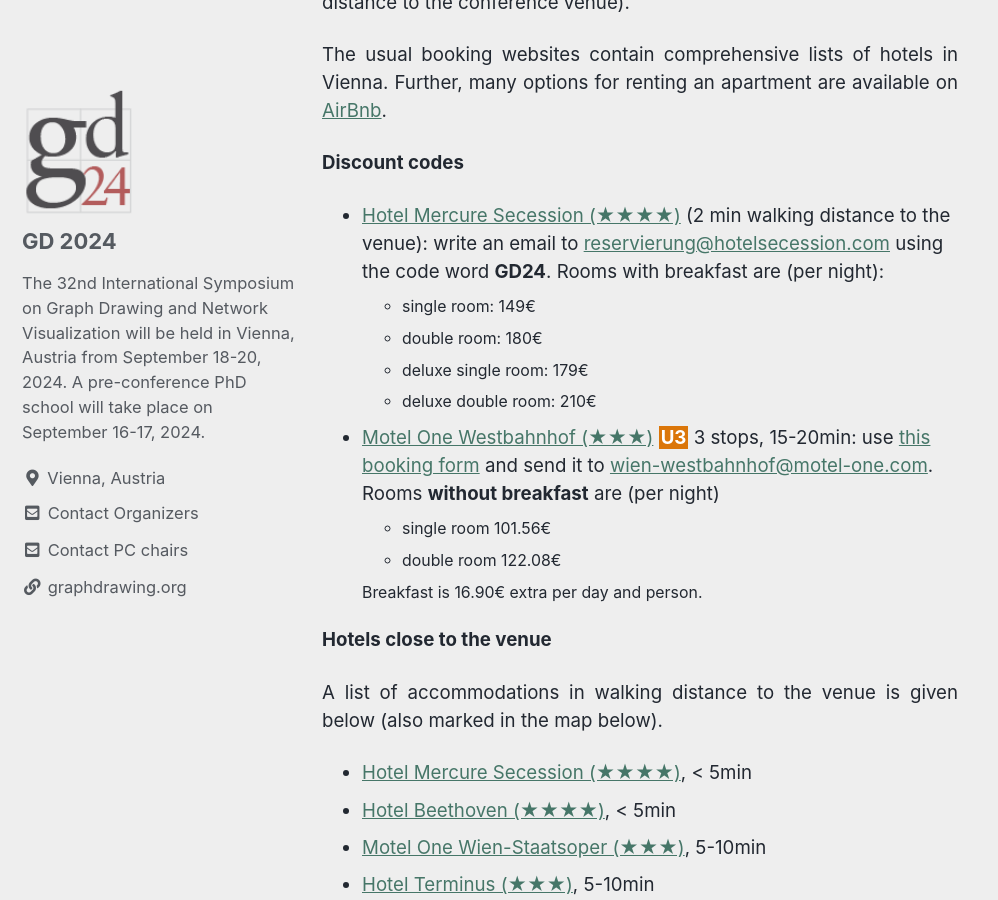
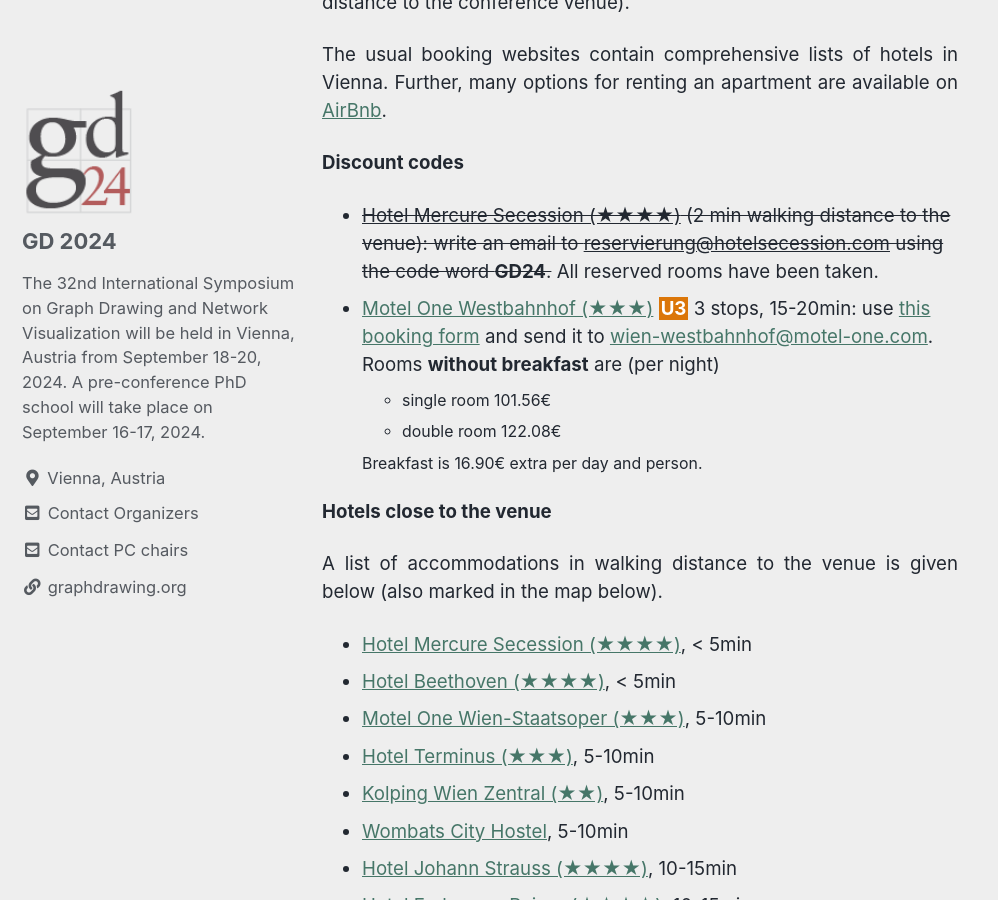
Before and after one commit to graphdrawing/gd2024, a Jekyll site: the page built from pages/travel_accomodation.md, in a window 1280 px wide and 900 px high, scrolled down 4344 px. Shown: the whole window, without its empty margins (0-998 px from the left). Built offline with Jekyll 4.4.1, drawn with Linux system fonts in a browser that asks for light colours; cached includes are drawn as plain includes.

Commit message:
Update travel_accomodation.md

```diff
--- a/pages/travel_accomodation.md
+++ b/pages/travel_accomodation.md
@@ -66,11 +66,7 @@
 
 **Discount codes**
 
-- [Hotel Mercure Secession (★★★★)](https://www.hotelsecession.com/) (2 min walking distance to the venue): write an email to [reservierung@hotelsecession.com](reservierung@hotelsecession.com) using the code word **GD24**. Rooms with breakfast are (per night):
-  - single room: 149€
-  - double room: 180€
-  - deluxe single room: 179€
-  - deluxe double room: 210€
+- ~~[Hotel Mercure Secession (★★★★)](https://www.hotelsecession.com/) (2 min walking distance to the venue): write an email to [reservierung@hotelsecession.com](reservierung@hotelsecession.com) using the code word **GD24**.~~ All reserved rooms have been taken.
 - [Motel One Westbahnhof (★★★)](https://www.motel-one.com/en/hotels/vienna/hotel-vienna-westbahnhof/) <span style="background-color: #db7609; color: white; font-weight: bold; padding: 0px 2px;">U3</span> 3 stops, 15-20min: use [this booking form](../../assets/pdfs/MoteloneWestbahnhofBooking.pdf){:target="_blank"} and send it to [wien-westbahnhof@motel-one.com](mailto:wien-westbahnhof@motel-one.com). Rooms **without breakfast** are (per night)
   - single room 101.56€
   - double room 122.08€
```
